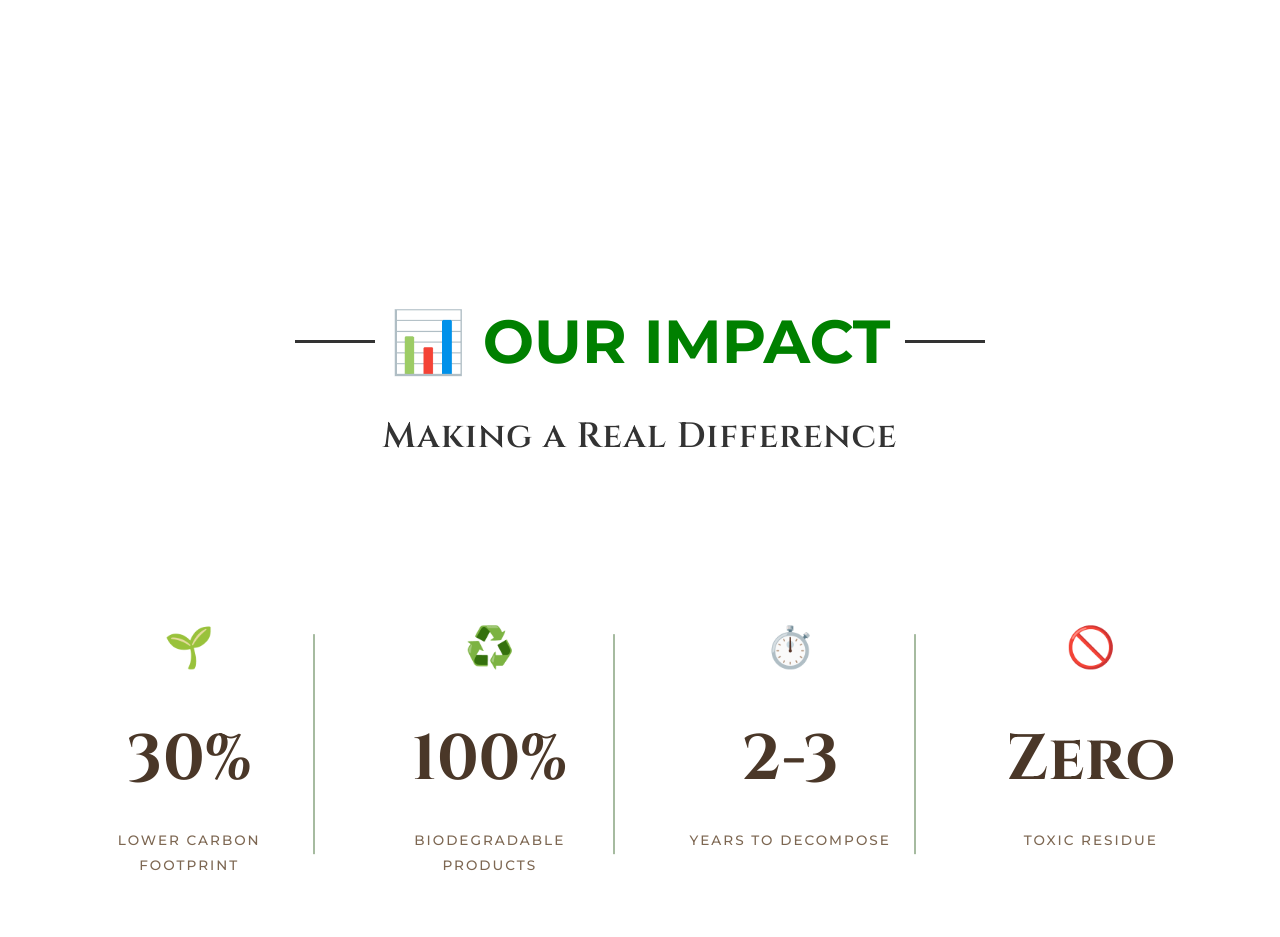
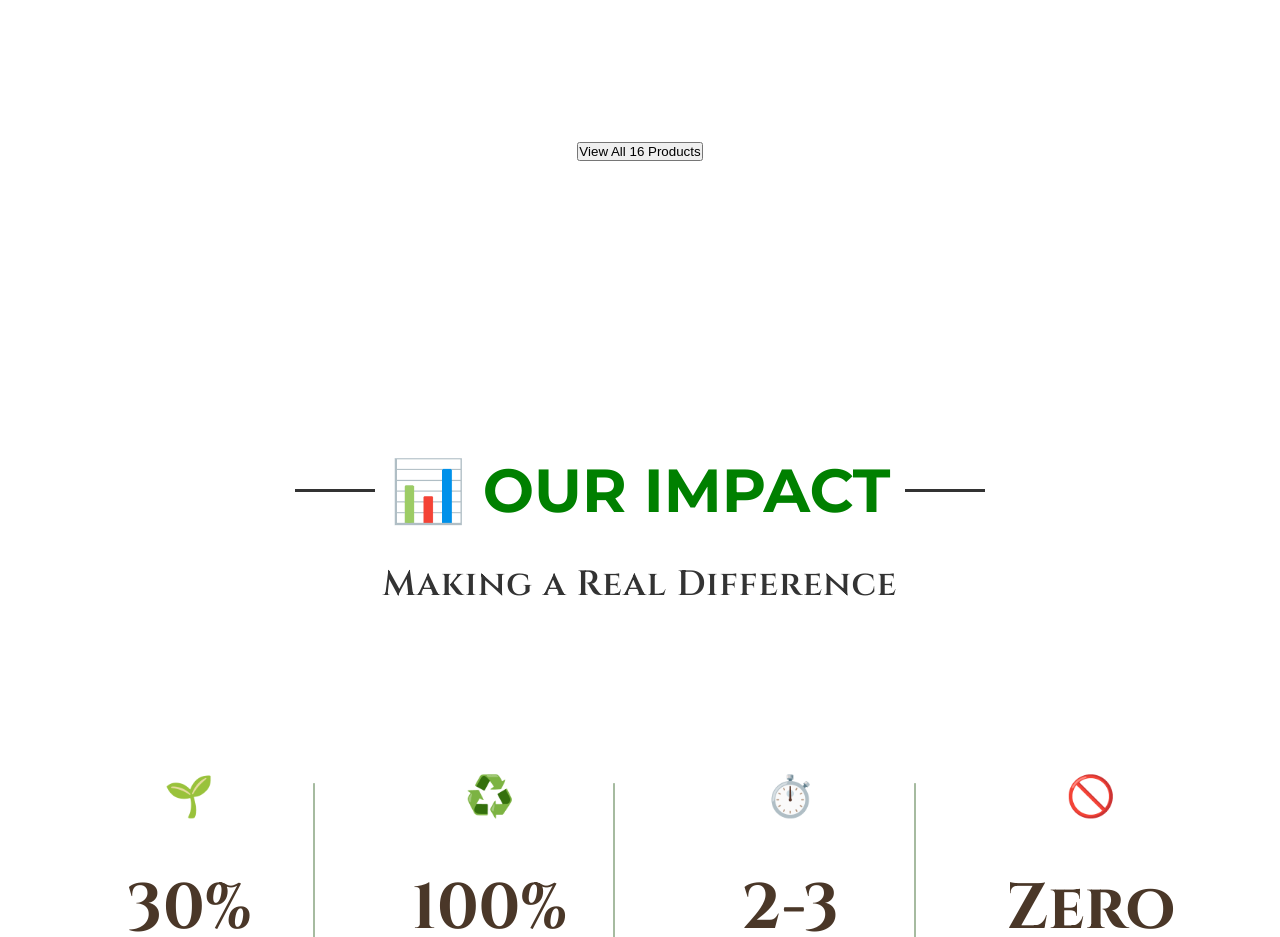
Before and after one commit to critictechresearcher-star/thanmathi, a plain HTML site: page index.html in a window 1280 px wide. Shown: the part 10900-11837 px from the top of the page. Drawn offline with nearby package versions, Linux system fonts and the light colour scheme; a web font is replaced by a local one.

```diff
--- a/index.html
+++ b/index.html
@@ -3167,6 +3167,16 @@
                     </div>
                 </div>
             </div>
+        </div>
+    </section>
+
+    <section id="thanmathi-shop-container" style="background: var(--obsidian); padding-bottom: 80px;">
+        <div style="text-align: center; margin-bottom: 40px;">
+            <button id="shop-now-btn" onclick="toggleShop()">View All 16 Products</button>
+        </div>
+
+        <div id="product-grid" style="display: none;" class="catalog-grid">
+            <!-- Products will inject here -->
         </div>
     </section>
 
```
